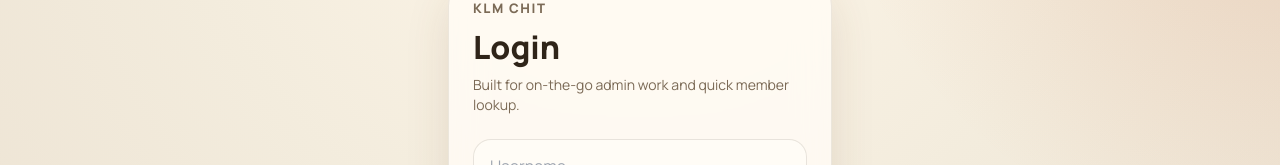
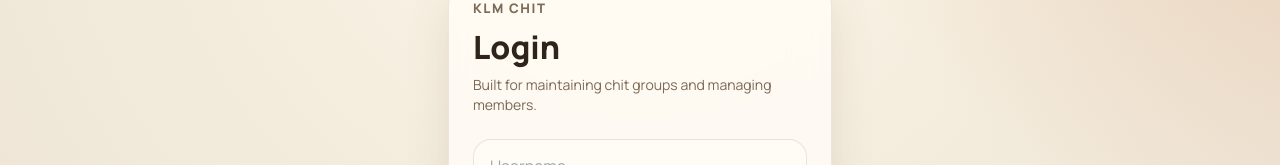
Before and after one commit to JagadeeshJaganathan/chit-frontend, a React (Create React App) app: page / in a window 1280 px wide. Shown: the part 197-362 px from the top of the page. Built offline with nearby package versions, Linux system fonts and the light colour scheme; no server answers.

Commit message:
Refine frontend copy updates

```diff
--- a/src/pages/Members.tsx
+++ b/src/pages/Members.tsx
@@ -21,7 +21,9 @@ const Members = () => {
     [groups],
   );
 
-  const selectedGroupData = activeGroups.find((group) => group._id === selectedGroup);
+  const selectedGroupData = activeGroups.find(
+    (group) => group._id === selectedGroup,
+  );
 
   const loadGroups = useCallback(async () => {
     try {
@@ -36,7 +38,9 @@ const Members = () => {
       }
 
       setSelectedGroup((currentValue) => {
-        const existing = nextGroups.find((group: any) => group._id === currentValue);
+        const existing = nextGroups.find(
+          (group: any) => group._id === currentValue,
+        );
         return existing?._id || nextGroups[0]._id;
       });
     } catch (err) {
@@ -81,7 +85,9 @@ const Members = () => {
         <Breadcrumbs items={[t("home"), t("members")]} />
         <div className="glass-card rounded-[28px] p-6">
           <p className="section-title">No active groups</p>
-          <h1 className="mt-2 text-2xl font-extrabold">Members will appear here</h1>
+          <h1 className="mt-2 text-2xl font-extrabold">
+            Members will appear here
+          </h1>
           <p className="mt-2 text-sm text-[#7b6a56]">
             Create a new chit in Settings before adding members.
           </p>
@@ -100,7 +106,7 @@ const Members = () => {
           {t("manage_members")}
         </h1>
         <p className="mt-2 text-sm text-[#7b6a56]">
-          Switch groups, add people fast, and update details from your phone.
+          Switch groups, add people fast, and update details.
         </p>
 
         <select
--- a/src/pages/login.tsx
+++ b/src/pages/login.tsx
@@ -49,9 +49,11 @@ const Login = ({ setUser }: Props) => {
     <div className="app-shell flex items-center justify-center">
       <div className="glass-card w-full max-w-sm rounded-[32px] p-6">
         <p className="section-title">KLM Chit</p>
-        <h2 className="mt-2 text-[2rem] font-extrabold leading-tight">{t("login")}</h2>
+        <h2 className="mt-2 text-[2rem] font-extrabold leading-tight">
+          {t("login")}
+        </h2>
         <p className="mt-2 text-sm text-[#7b6a56]">
-          Built for on-the-go admin work and quick member lookup.
+          Built for maintaining chit groups and managing members.
         </p>
 
         <div className="mt-6 space-y-3">
```
